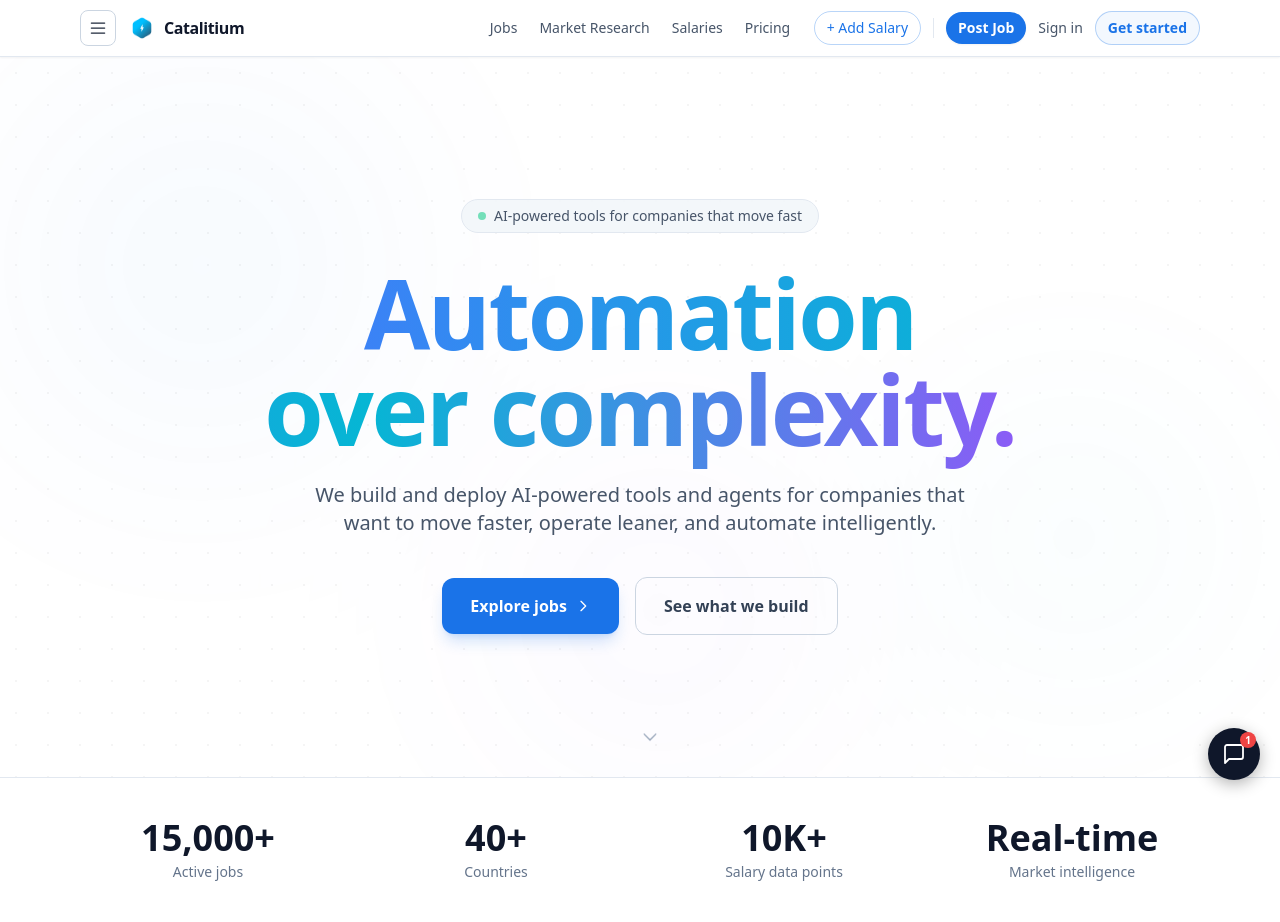
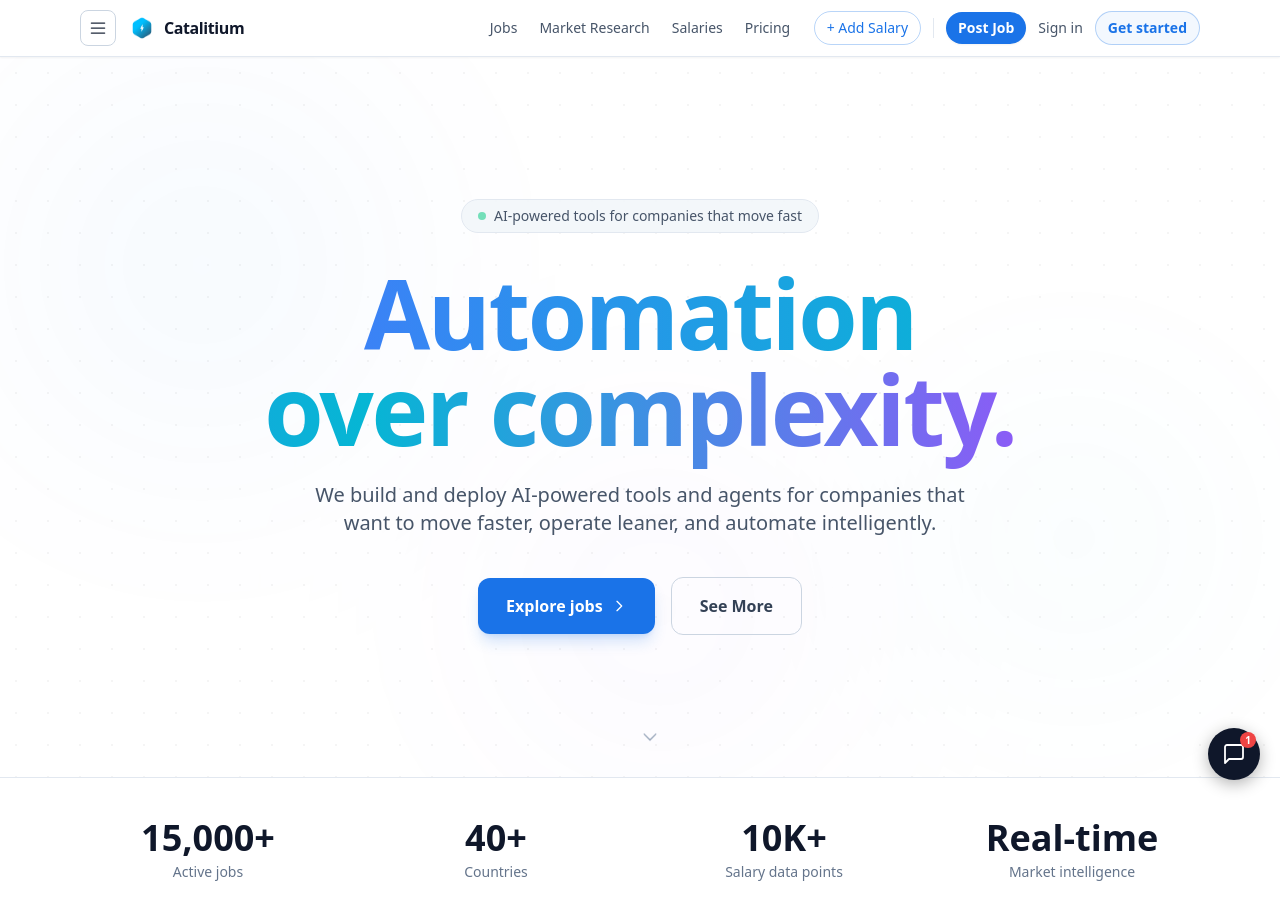
Before and after one commit to Catalitium/catalitium, a Flask app: page / in a window 1280 px wide. Shown: the top 922 px of the page. Run offline with Flask 3, Linux system fonts and the light colour scheme; parts of the project's set-up code (start-up, migrations or seed data) failed here and were passed over; some libraries are stand-ins or nearby versions.

Commit message:
See more btn hot fix

```diff
--- a/app/views/templates/landing.html
+++ b/app/views/templates/landing.html
@@ -51,7 +51,7 @@
       </a>
       <a href="#services"
          class="inline-flex items-center gap-2 rounded-xl border border-slate-300 dark:border-slate-600 text-slate-700 dark:text-slate-300 px-7 py-4 text-base font-semibold hover:border-slate-500 dark:hover:border-slate-400 hover:text-slate-900 dark:hover:text-white hover:-translate-y-0.5 transition-all duration-300">
-        See what we build
+        See More
       </a>
     </div>
   </div>
```
